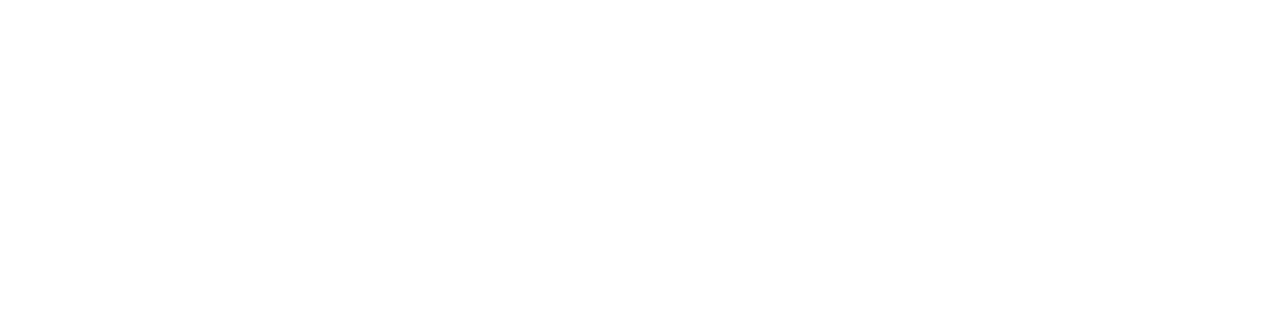
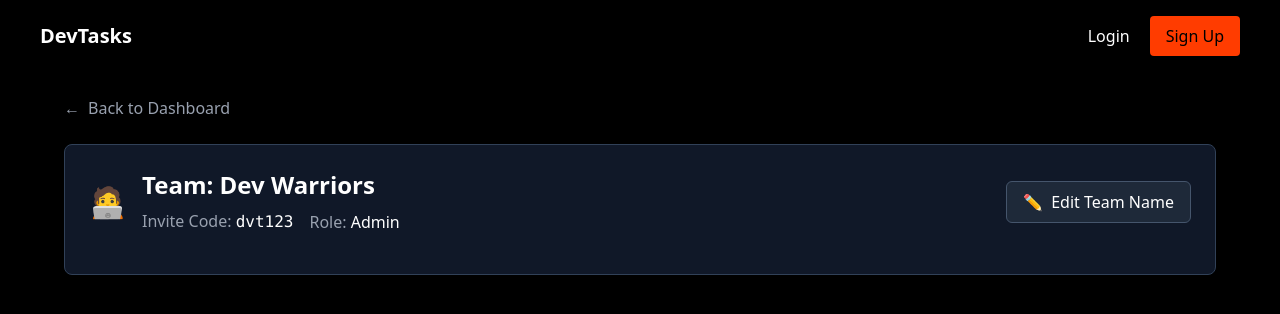
Before and after one commit to DeepakRizal/Dev-Tasks, a React (Vite) app: page /teams/1 in a window 1280 px wide. Before the commit this address had no page. Shown: the top 314 px of the page. Built offline with nearby package versions, Linux system fonts and the light colour scheme.

Commit message:
feat(team-detail): implement heading section of the team detail page

```diff
--- a/src/App.tsx
+++ b/src/App.tsx
@@ -5,6 +5,7 @@
 import Login from "./pages/auth/Login";
 import ProtectedRoute from "./components/routes/ProtectedRoute";
 import Dashboard from "./pages/dashboard/Dashboard";
+import TeamDetailPage from "./pages/team/TeamDetailPage";
 
 const App = () => {
   return (
@@ -43,6 +44,14 @@
             </Layout>
           }
         />
+        <Route
+          path="/teams/:teamId"
+          element={
+            <Layout>
+              <TeamDetailPage />
+            </Layout>
+          }
+        />
       </Route>
     </Routes>
   );
--- /dev/null
+++ b/src/pages/team/TeamDetailPage.tsx
@@ -0,0 +1,79 @@
+import { useState } from "react";
+
+const TeamDetailPage = () => {
+  const [showInviteCode, setShowInviteCode] = useState(false);
+
+  // Mock data based on your wireframe
+  const team = {
+    id: "1",
+    name: "Dev Warriors",
+    emoji: "🧑‍💻",
+    inviteCode: "dvt123",
+    members: [
+      { id: "1", name: "John", role: "admin" },
+      { id: "2", name: "Alice", role: "member" },
+    ],
+    projects: [
+      {
+        id: "1",
+        name: "DevForge Clone",
+        emoji: "🔧",
+        description: "A comprehensive development platform clone",
+      },
+      {
+        id: "2",
+        name: "Portfolio Redesign",
+        emoji: "🌐",
+        description: "Modern portfolio website redesign",
+      },
+    ],
+  };
+
+  const currentUser = { id: "1", role: "admin" };
+
+  return (
+    <div className="min-h-screen bg-black text-white p-6">
+      <div className="max-w-6xl mx-auto">
+        <div className="flex items-center mb-6">
+          <button className="flex items-center space-x-2 text-gray-400 hover:text-white transition-colors">
+            <span>←</span>
+            <span>Back to Dashboard</span>
+          </button>
+        </div>
+
+        <div className="bg-gray-900 border border-slate-700 rounded-lg p-6 mb-6">
+          <div className="flex items-center justify-between mb-4">
+            <div className="flex items-center space-x-4">
+              <span className="text-3xl">{team.emoji}</span>
+              <div className="flex flex-col space-x-5">
+                <h2 className="text-2xl font-bold text-white">
+                  Team: {team.name}
+                </h2>
+                <div className="flex items-center space-x-4 mt-2">
+                  <span className="text-gray-400">
+                    Invite Code:{" "}
+                    <span className="text-white font-mono">
+                      {team.inviteCode}
+                    </span>
+                  </span>
+                  <span className="text-gray-400">
+                    Role:{" "}
+                    <span className="text-white capitalize">
+                      {currentUser.role}
+                    </span>
+                  </span>
+                </div>
+              </div>
+            </div>
+            <button className="flex items-center space-x-2 bg-gray-800 hover:bg-gray-700 text-white px-4 py-2 rounded-md border border-slate-600 transition-colors">
+              <span>✏️</span>
+              <span>Edit Team Name</span>
+            </button>
+          </div>
+        </div>
+      </div>
+    </div>
+  );
+};
+
+export default TeamDetailPage;
```
